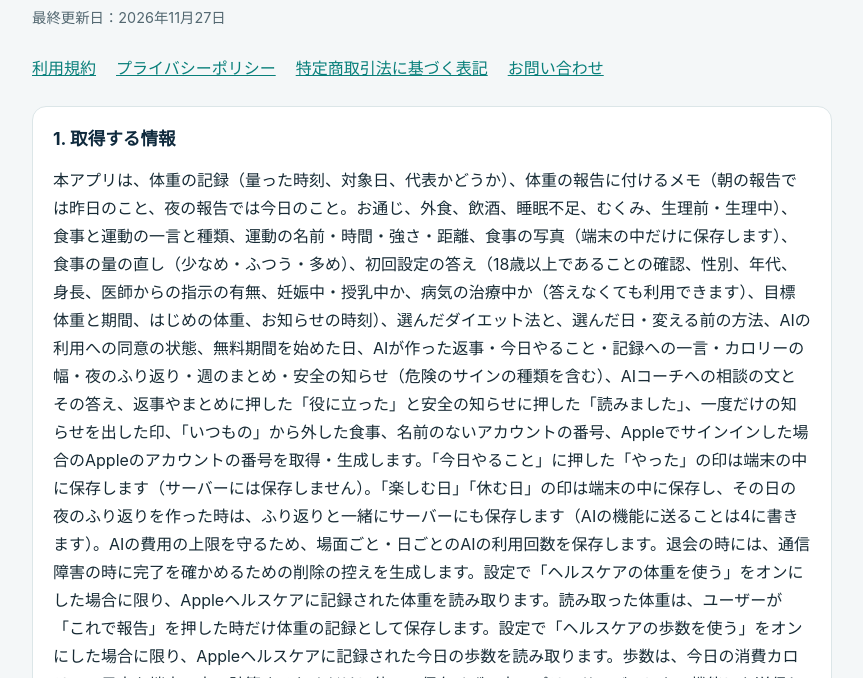
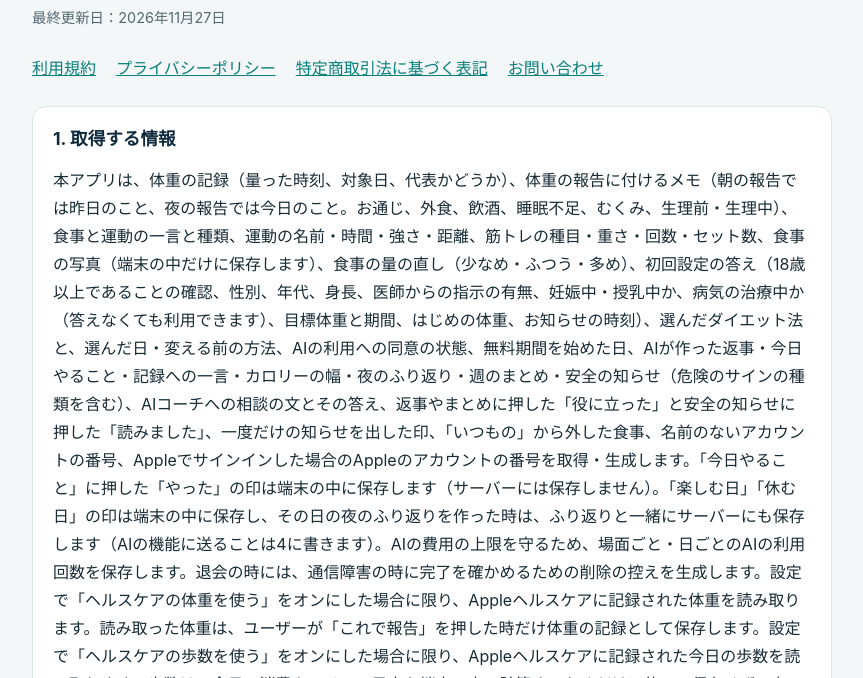
Before and after one commit to yoshi77777ai/mayt-support, a plain HTML site: page privacy/index.html in a window 1280 px wide. Shown: the part 122-800 px from the top of the page, without its empty margins (208-1071 px from the left). Drawn offline with Linux system fonts and the light colour scheme.

Commit message:
プライバシーポリシー: 筋トレの種目・重さ・回数・セット数を書き足した（2026-11-27）

```diff
--- a/privacy/index.html
+++ b/privacy/index.html
@@ -22,7 +22,7 @@
     <main>
       <section>
         <h2>1. 取得する情報</h2>
-        <p>本アプリは、体重の記録（量った時刻、対象日、代表かどうか）、体重の報告に付けるメモ（朝の報告では昨日のこと、夜の報告では今日のこと。お通じ、外食、飲酒、睡眠不足、むくみ、生理前・生理中）、食事と運動の一言と種類、運動の名前・時間・強さ・距離、食事の写真（端末の中だけに保存します）、食事の量の直し（少なめ・ふつう・多め）、初回設定の答え（18歳以上であることの確認、性別、年代、身長、医師からの指示の有無、妊娠中・授乳中か、病気の治療中か（答えなくても利用できます）、目標体重と期間、はじめの体重、お知らせの時刻）、選んだダイエット法と、選んだ日・変える前の方法、AIの利用への同意の状態、無料期間を始めた日、AIが作った返事・今日やること・記録への一言・カロリーの幅・夜のふり返り・週のまとめ・安全の知らせ（危険のサインの種類を含む）、AIコーチへの相談の文とその答え、返事やまとめに押した「役に立った」と安全の知らせに押した「読みました」、一度だけの知らせを出した印、「いつもの」から外した食事、名前のないアカウントの番号、Appleでサインインした場合のAppleのアカウントの番号を取得・生成します。「今日やること」に押した「やった」の印は端末の中に保存します（サーバーには保存しません）。「楽しむ日」「休む日」の印は端末の中に保存し、その日の夜のふり返りを作った時は、ふり返りと一緒にサーバーにも保存します（AIの機能に送ることは4に書きます）。AIの費用の上限を守るため、場面ごと・日ごとのAIの利用回数を保存します。退会の時には、通信障害の時に完了を確かめるための削除の控えを生成します。設定で「ヘルスケアの体重を使う」をオンにした場合に限り、Appleヘルスケアに記録された体重を読み取ります。読み取った体重は、ユーザーが「これで報告」を押した時だけ体重の記録として保存します。設定で「ヘルスケアの歩数を使う」をオンにした場合に限り、Appleヘルスケアに記録された今日の歩数を読み取ります。歩数は、今日の消費カロリーの目安を端末の中で計算するためだけに使い、保存せず、本アプリのサーバーにもAI機能にも送信しません。体重と歩数のほかにヘルスケアの情報は読み取らず、ヘルスケアへの書き込みもしません。</p>
+        <p>本アプリは、体重の記録（量った時刻、対象日、代表かどうか）、体重の報告に付けるメモ（朝の報告では昨日のこと、夜の報告では今日のこと。お通じ、外食、飲酒、睡眠不足、むくみ、生理前・生理中）、食事と運動の一言と種類、運動の名前・時間・強さ・距離、筋トレの種目・重さ・回数・セット数、食事の写真（端末の中だけに保存します）、食事の量の直し（少なめ・ふつう・多め）、初回設定の答え（18歳以上であることの確認、性別、年代、身長、医師からの指示の有無、妊娠中・授乳中か、病気の治療中か（答えなくても利用できます）、目標体重と期間、はじめの体重、お知らせの時刻）、選んだダイエット法と、選んだ日・変える前の方法、AIの利用への同意の状態、無料期間を始めた日、AIが作った返事・今日やること・記録への一言・カロリーの幅・夜のふり返り・週のまとめ・安全の知らせ（危険のサインの種類を含む）、AIコーチへの相談の文とその答え、返事やまとめに押した「役に立った」と安全の知らせに押した「読みました」、一度だけの知らせを出した印、「いつもの」から外した食事、名前のないアカウントの番号、Appleでサインインした場合のAppleのアカウントの番号を取得・生成します。「今日やること」に押した「やった」の印は端末の中に保存します（サーバーには保存しません）。「楽しむ日」「休む日」の印は端末の中に保存し、その日の夜のふり返りを作った時は、ふり返りと一緒にサーバーにも保存します（AIの機能に送ることは4に書きます）。AIの費用の上限を守るため、場面ごと・日ごとのAIの利用回数を保存します。退会の時には、通信障害の時に完了を確かめるための削除の控えを生成します。設定で「ヘルスケアの体重を使う」をオンにした場合に限り、Appleヘルスケアに記録された体重を読み取ります。読み取った体重は、ユーザーが「これで報告」を押した時だけ体重の記録として保存します。設定で「ヘルスケアの歩数を使う」をオンにした場合に限り、Appleヘルスケアに記録された今日の歩数を読み取ります。歩数は、今日の消費カロリーの目安を端末の中で計算するためだけに使い、保存せず、本アプリのサーバーにもAI機能にも送信しません。体重と歩数のほかにヘルスケアの情報は読み取らず、ヘルスケアへの書き込みもしません。</p>
       </section>
       <section>
         <h2>2. 情報の利用目的</h2>
```
